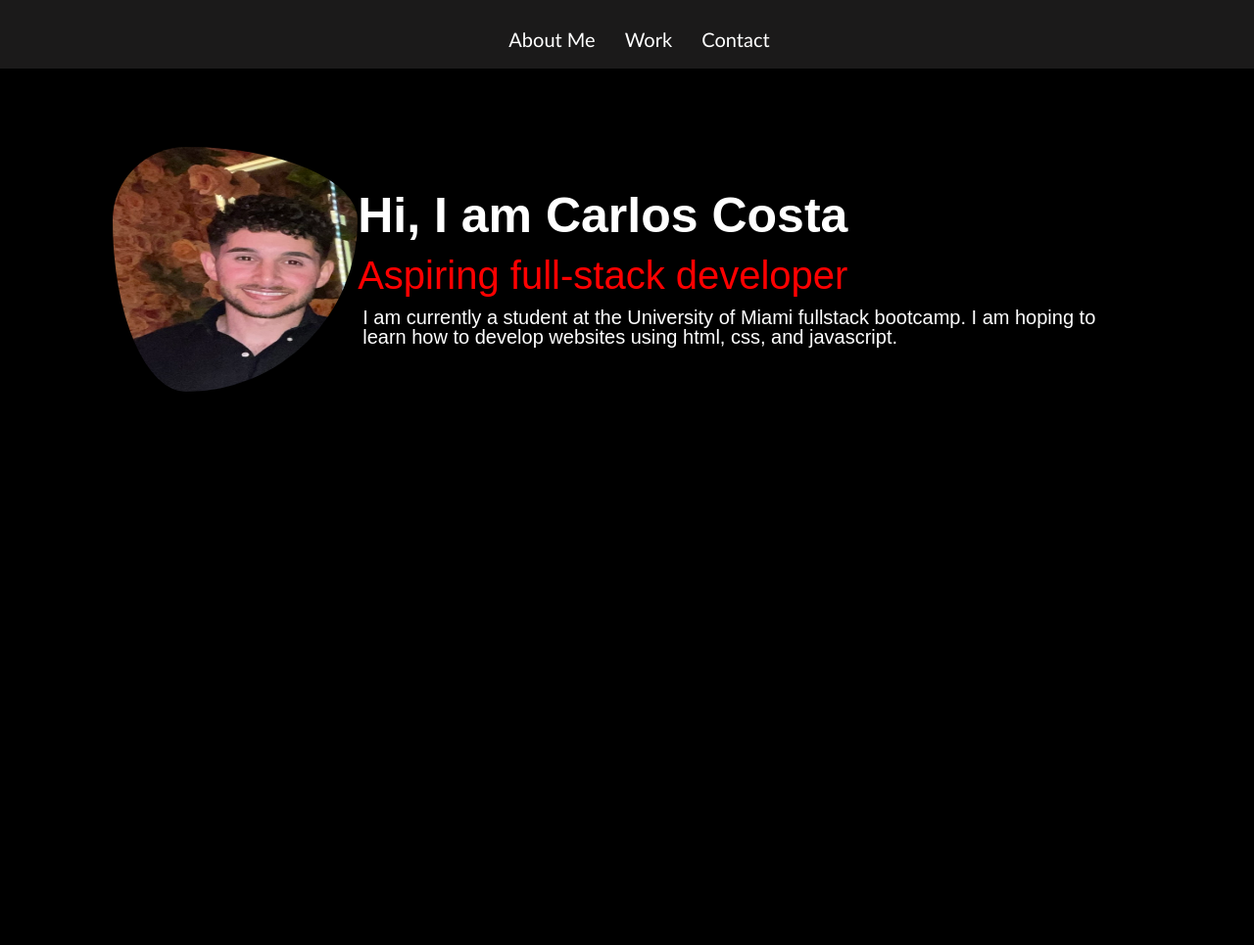
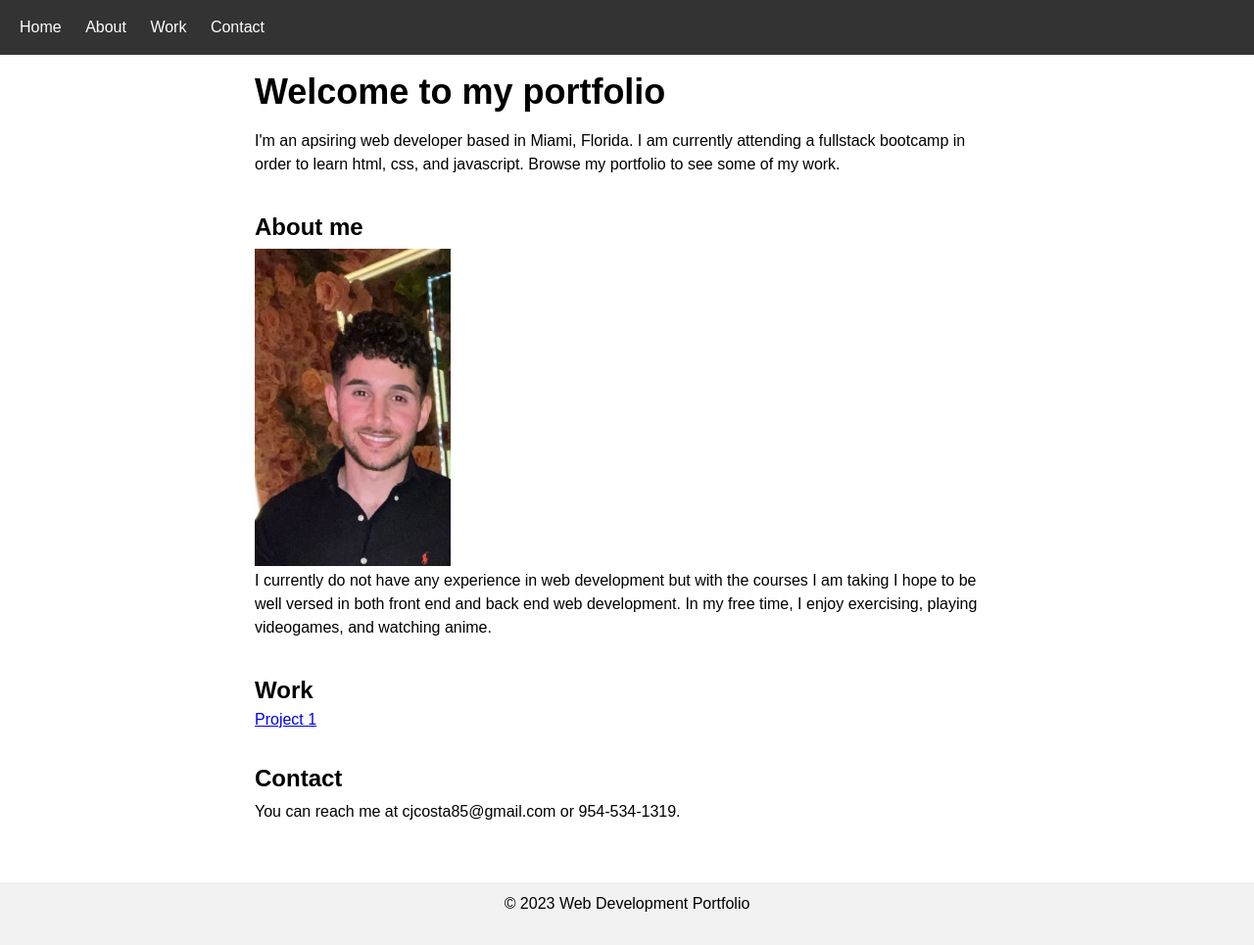
Before and after one commit to SupremeCosta/portfolio, a plain HTML site: page index.html in a window 1280 px wide. Shown: the whole page at 98% size. Before the commit the page ends 803 px from the top, so only its background shows below. Drawn offline with Linux system fonts and the light colour scheme.

Commit message:
added work and contact section

```diff
--- a/assets/css/style.css
+++ b/assets/css/style.css
@@ -1,87 +1,63 @@
-/* Universal selector */
-* {
-    box-sizing: border-box;
-    padding: 0;
+body {
+    font-family: sans-serif;
     margin: 0;
   }
 
-/* Body styles */
-body {
-    background-color: black;
+  header {
+    background-color: #333;
+    color: #fff;
+    padding: 20px;
+  }
+
+  nav ul {
+    list-style: none;
+    margin: 0;
+    padding: 0;
+  }
+
+  nav li {
+    display: inline-block;
+    margin-right: 20px;
+  }
+
+  nav a {
+    color: #fff;
+    text-decoration: none;
+  }
+
+  main {
+    max-width: 800px;
+    margin: 0 auto;
+    padding: 20px;
   }
 
   section {
-    padding: 80px 9%;
+    margin-bottom: 40px;
   }
 
-.about-me {
-    display: flex;
-    align-items: center;
-    flex-wrap: wrap;
+  section img {
+    max-width: 200px;
+    margin-right: 20px;
+    display:inline;
   }
 
-.self-image {
-    flex: .5 1 5rem;
+  h1 {
+    font-size: 36px;
+    margin-bottom: 20px;
   }
 
-.self-image img {
-    height: 250px;
-    width: 250px;
-    border-radius: 30% 70% 70% 30% / 30% 30% 70% 70%;
+  h2 {
+    font-size: 24px;
+    margin-bottom: 10px;
   }
 
-.content {
-    flex:1 1 42rem;
+  p {
+    line-height: 1.5;
+    margin-bottom: 20px;
   }
 
-.content h2 {
-    color: white;
-    font-size: 50px;
-    padding-bottom: .5rem;
+  footer {
+    background-color: #f2f2f2;
+    padding: 10px;
+    text-align: center;
   }
-
-.content span {
-    font-size: 40px;
-    color: red;
-    padding: .5rem 0;
-    display:block;
-}
-
-.content p {
-    font-size: 20px;
-    color: white;
-    padding: 5px;
-}
-
-/* Header styles */
-.header {
-    padding: 20px;
-    font-family: 'Trebuchet MS', 'Lucida Sans Unicode', 'Lucida Grande', 'Lucida Sans', Arial, sans-serif;
-    background-color: #1b1a1a;
-}
-
-.header h1 {
-    display: inline-block;
-    font-size: 30px;
-}
-
-.header nav {
-    padding-top: 10px;
-    text-align: center;
-    font-family: 'Gill Sans', 'Gill Sans MT', Calibri, 'Trebuchet MS', sans-serif;
-    font-size: 20px;
-}
-
-.header nav ul {
-    list-style-type: none;
-}
-
-.header nav ul li {
-    display: inline-block;
-    margin-left: 25px;
-}
-
-a {
-    color: #ffffff;
-    text-decoration: none;
-}
--- a/index.html
+++ b/index.html
@@ -7,13 +7,15 @@
         <link rel="stylesheet" href="./assets/css/style.css">
         <title>Carlos Costa Web Development Portfolio</title>
     </head>
-
     <body>
-        <header class="header">
+        <header>
           <nav>
             <ul>
                 <li>
-                        <a href="#about-me">About Me</a>
+                    <a href="#home">Home</a>
+                </li>
+                <li>
+                    <a href="#about">About</a>
                 </li>
                 <li>
                     <a href="#work">Work</a>
@@ -24,23 +26,31 @@
             </ul>
           </nav>
         </header>
-
-        <section class="about-me">
-            <div id="self-image" class="self-image">
-                <img src="./assets/images/img-1.jpg" alt="Image of Carlos Costa">
-            </div>
-            <div class="content">
-                <h2>Hi, I am Carlos Costa</h2>
-                <span>Aspiring full-stack developer</span>
-                <p>I am currently a student at the University of Miami fullstack bootcamp. I am hoping to learn how to develop websites using html, css, and javascript.</p>
-            </div>
+        <main>
+          <section id="home" class="home">
+            <h1>Welcome to my portfolio</h1>
+            <p>I'm an apsiring web developer based in Miami, Florida. I am currently attending a fullstack bootcamp in order to learn html, css, and javascript. Browse my portfolio to see some of my work.</p>
           </section>
-        <section class="work">
-
+          <section id="about" class="about">
+            <h2>About me</h2>
+            <img src="./assets/images/img-1.jpg" alt="A picture of myself" class="self-image">
+            <p>I currently do not have any experience in web development but with the courses I am taking I hope to be well versed in both front end and back end web development. In my free time, I enjoy exercising, playing videogames, and watching anime.</p>
           </section>
-        <section class="contact">
-
+          <section id="work" class="work">
+            <h2>Work</h2>
+            <ul>
+                <li>
+                    <a href="https://supremecosta.github.io/Horiseon-Digital-Marketing-Solutions/#search-engine-optimization">Project 1</a>
+                </li>
+            </ul>
           </section>
+          <section id="contact" class="contact">
+            <h2>Contact</h2>
+            <p>You can reach me at cjcosta85@gmail.com or 954-534-1319.</p>
+          </section>
+        </main>
+        <footer>
+          <p>&copy; 2023 Web Development Portfolio</p>
+        </footer>
     </body>
-
 </html>
```
Lines whose indentation alone changed are shown as unchanged.
